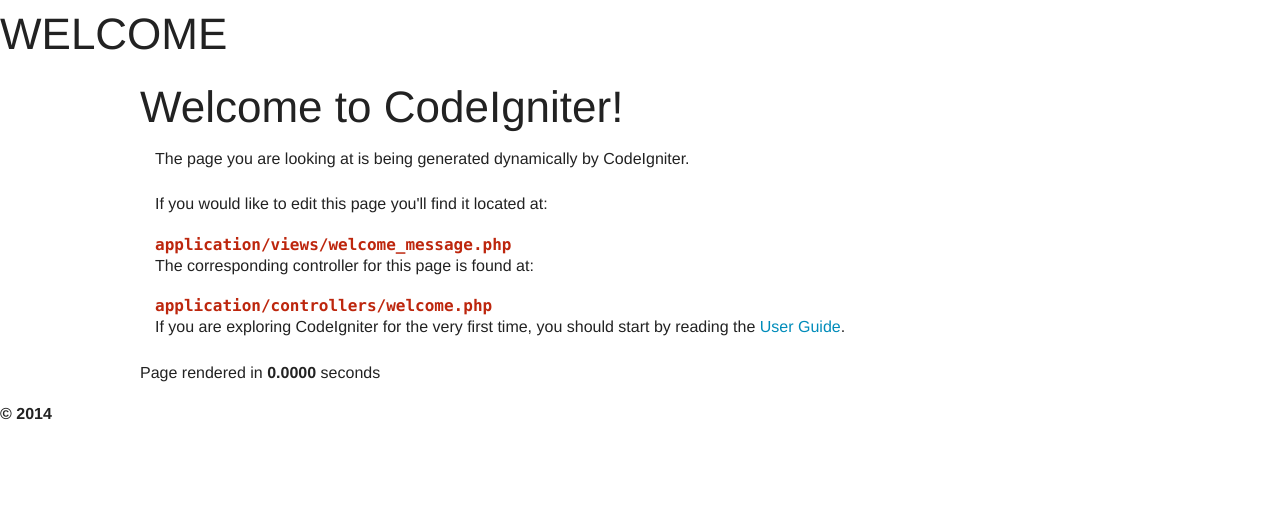
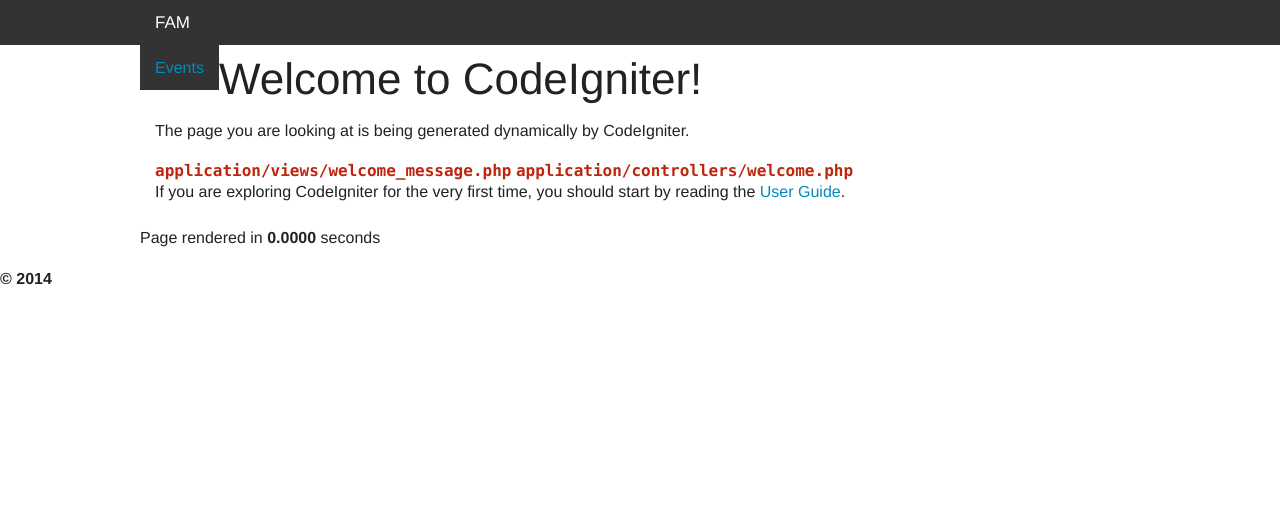
Before and after one commit to Greenclifford30/FAM, a CodeIgniter app: page / in a window 1280 px wide. Shown: the top 518 px of the page. After the commit the page ends 285 px from the top, so only its background shows below. Run offline with CodeIgniter, Linux system fonts and the light colour scheme.

Commit message:
Working with foundation

```diff
--- a/application/views/pages/home.php
+++ b/application/views/pages/home.php
@@ -3,12 +3,12 @@
 	<h1>Welcome to CodeIgniter!</h1>
 
 	<div class = "small -2 large - 4 columns">
-		<p>The page you are looking at is being generated dynamically by CodeIgniter.</p>
+		<p class = "hide-for-small-only">The page you are looking at is being generated dynamically by CodeIgniter.</p>
 
-		<p>If you would like to edit this page you'll find it located at:</p>
+		<p class = "hide-for-medium-up">If you would like to edit this page you'll find it located at:</p>
 		<code>application/views/welcome_message.php</code>
 
-		<p>The corresponding controller for this page is found at:</p>
+		<p class = "hide-for-large-up">The corresponding controller for this page is found at:</p>
 		<code>application/controllers/welcome.php</code>
 
 		<p>If you are exploring CodeIgniter for the very first time, you should start by reading the <a href="user_guide/">User Guide</a>.</p>
--- a/application/views/templates/header.php
+++ b/application/views/templates/header.php
@@ -9,10 +9,28 @@
 		echo script_tag('js/vendor/modernizr.js');
 		echo script_tag('js/vendor/placeholder.js');
 		echo script_tag('js/foundation/foundation.js');
-
-
-
+		echo script_tag('js/foundation/foundation.topbar.js')
 	?>
 </head>
 <body>
-	<h1>WELCOME</h1>
+
+<div class="contain-to-grid sticky" data-options="sticky_on: large">
+  <nav class="top-bar" data-topbar>
+  	<ul class = "title-area">
+    <li class = "name">
+    	<h1><a href="#">FAM</a></h1>
+    </li>
+
+    	<section class = "top-bar-section">
+    		<ul class = "right">
+    			<li class =  "has-dropdown"
+    			<a href="#" FAMILY & MONEY </a>
+    			<ul class = "drowpdown"> <a href = "#"> Events </a>
+    			</ul>
+    			<ul class = "dropdown"><a href = "#"> Bio </a>
+    			</ul>
+    			<ul class = "dropdown"<a href = "#">Tickets </a> </ul>
+    	</li>
+
+  </nav>
+</div>
```
